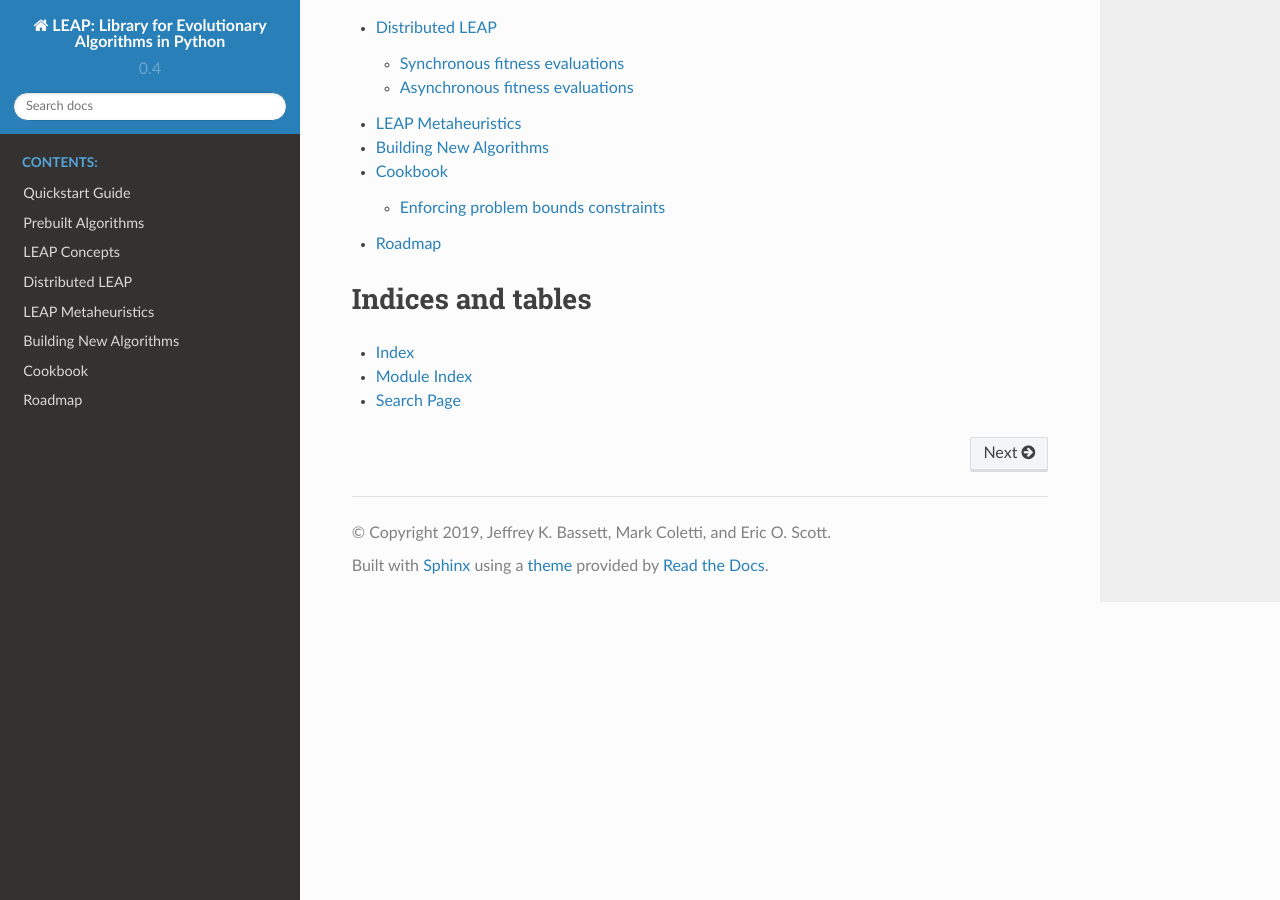
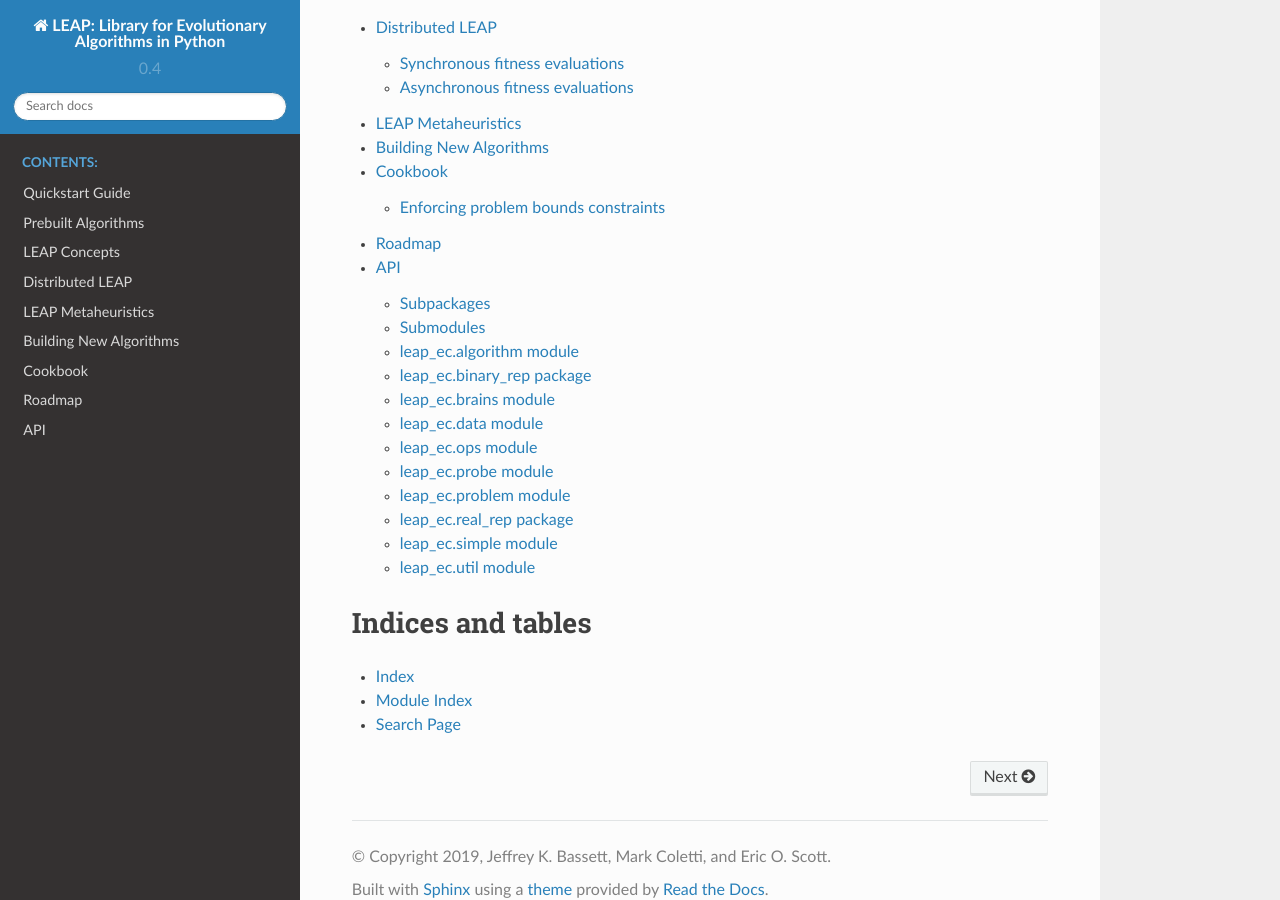
Before and after one commit to AureumChaos/LEAP, a Sphinx documentation site: the page built from docs/source/index.rst, in a window 1280 px wide and 900 px high, scrolled down 565 px. Built offline with Sphinx 7.4.7 and the Read the Docs theme 2.0.0, drawn with Linux system fonts in a browser that asks for light colours.

Commit message:
Added explicit page for API stuff, which also silenced the last documentation build warning

```diff
--- a/docs/source/index.rst
+++ b/docs/source/index.rst
@@ -18,6 +18,7 @@ Welcome to LEAP: Library for Evolutionary Algorithms in Python's documentation!
    Building New Algorithms <building>
    Cookbook <cookbook>
    Roadmap <roadmap>
+   API <leap_ec>
 
 
 Indices and tables
```
